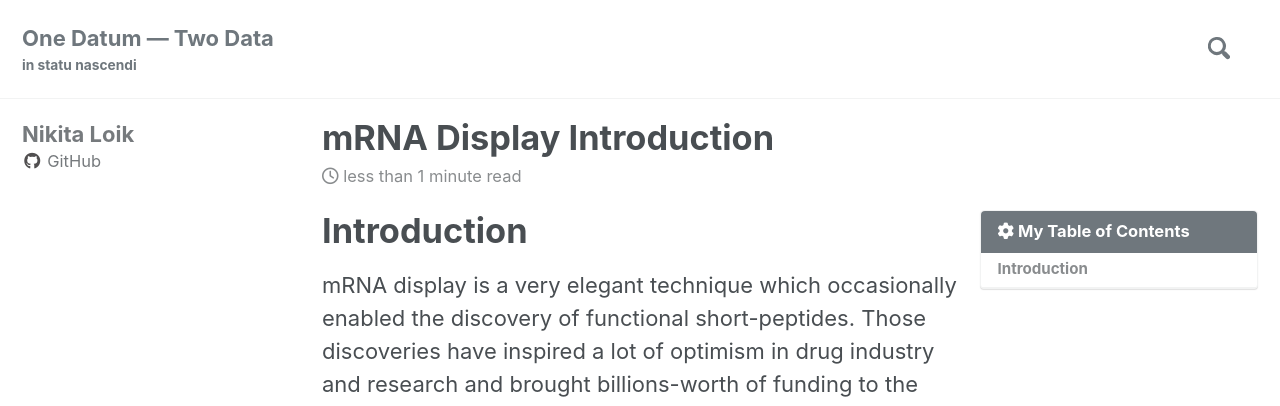
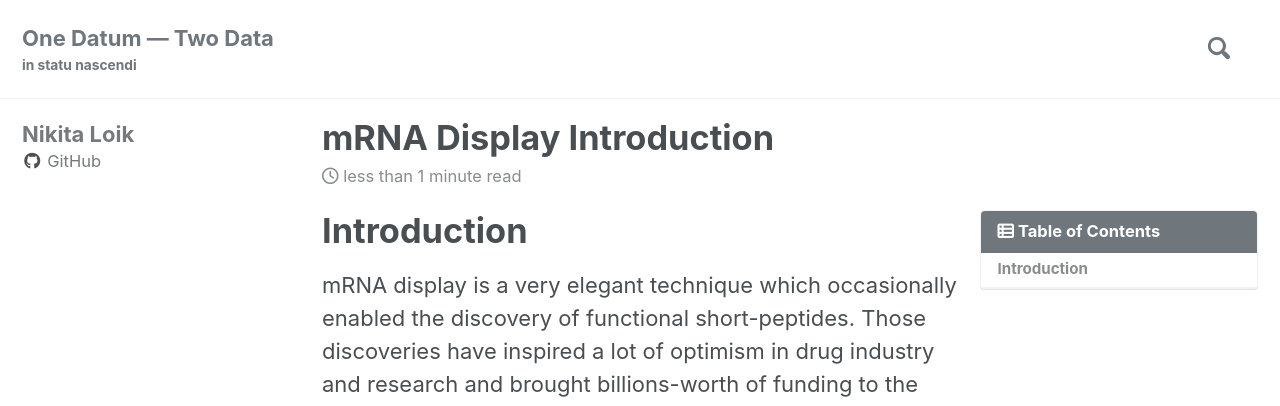
Before and after one commit to nikita-loik/one-datum-two-data, a Jekyll site: the page built from _posts/2019-09-01-mrna-display-introduction.md, in a window 1280 px wide and 900 px high. Shown: the top 406 px of the window. Built offline with Jekyll 4.4.1, drawn with Linux system fonts in a browser that asks for light colours; cached includes are drawn as plain includes; nearby versions of some CDN libraries.

```diff
--- a/_posts/2019-09-01-mrna-display-introduction.md
+++ b/_posts/2019-09-01-mrna-display-introduction.md
@@ -4,8 +4,8 @@ date: 2019-09-01T00:00:00-00:00
 categories:
   - blog
 toc: true
-toc_label: "My Table of Contents"
-toc_icon: "cog"
+toc_label: "Table of Contents"
+toc_icon: "th-list"
 tags:
   - mRNA display
   - drug discovery
```
